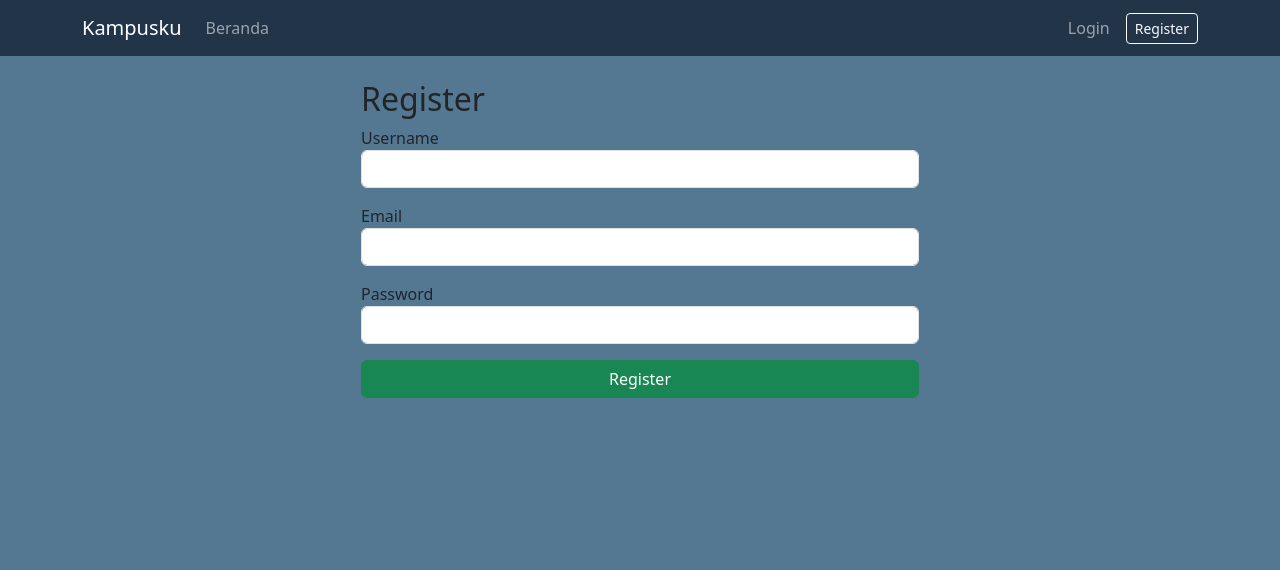
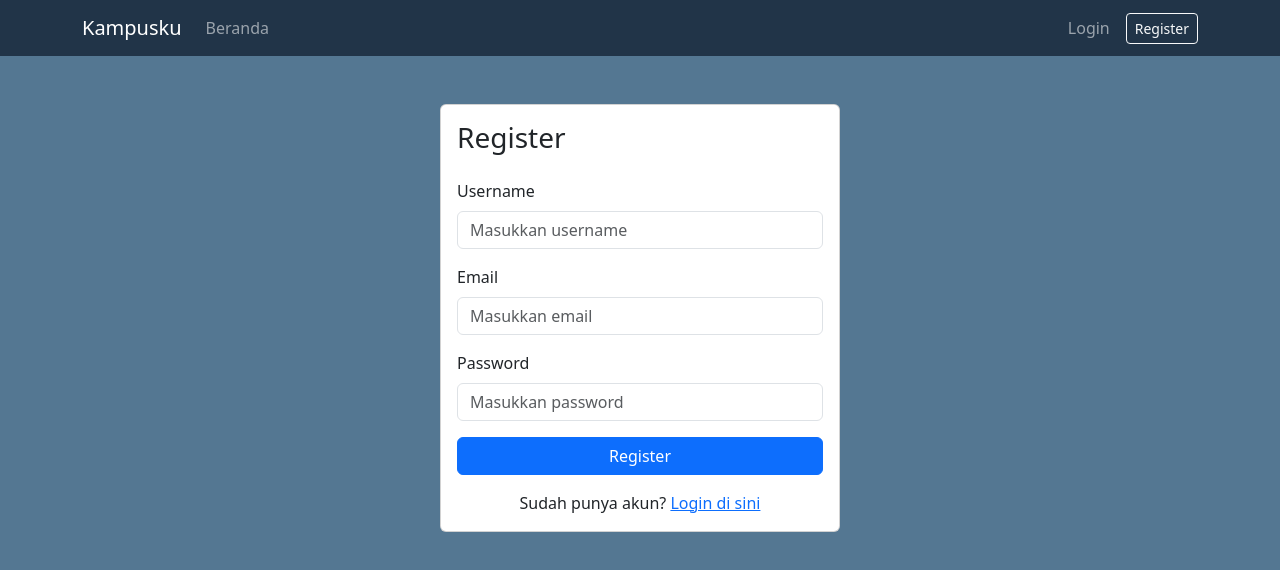
Before and after one commit to dwiarthurrevangga/kampusku, a React (Create React App) app: page /register in a window 1280 px wide. Shown: the top 570 px of the page. Built offline with nearby package versions, Linux system fonts and the light colour scheme.

Commit message:
Refactor Home and Register components: replace MockFeedPages with FeedPages; enhance Register form with validation and improved UI

```diff
--- a/src/pages/Home.js
+++ b/src/pages/Home.js
@@ -2,7 +2,7 @@ import React from 'react';
 import { Navigate } from 'react-router-dom';
 import { useAuth } from '../context/AuthContext';
 import { Container } from 'react-bootstrap';
-import MockFeedPages from '../components/MockFeedPages';
+import FeedPages from '../components/FeedPage';
 
 function Home() {
   const { user } = useAuth();
@@ -15,7 +15,7 @@ function Home() {
     <Container className="my-4">
       <h2>Beranda Kampusku</h2>
       <p>Selamat datang, {user.username}! Ini halaman utama forum.</p>
-      <MockFeedPages />
+      <FeedPages />
     </Container>
   );
 }
--- a/src/pages/Register.js
+++ b/src/pages/Register.js
@@ -1,26 +1,84 @@
-import React from 'react';
+// src/pages/Register.jsx
+import React, { useState } from 'react';
+import { useNavigate, Link } from 'react-router-dom';
+import { Card, Form, Button, Alert } from 'react-bootstrap';
+import { useAuth } from '../context/AuthContext';
 
-function Register() {
+export default function Register() {
+  const { register } = useAuth();
+  const navigate      = useNavigate();
+
+  const [username, setUsername] = useState('');
+  const [email, setEmail]       = useState('');
+  const [password, setPassword] = useState('');
+  const [error, setError]       = useState('');
+
+  const handleSubmit = async e => {
+    e.preventDefault();
+    setError('');
+
+    if (!username.trim() || !email.trim() || !password) {
+      setError('Semua field wajib diisi');
+      return;
+    }
+
+    try {
+      await register(username.trim(), email.trim(), password);
+      // setelah register sukses, redirect ke halaman login
+      navigate('/login');
+    } catch (err) {
+      const msg =
+        err.response?.data?.error ||
+        err.response?.statusText ||
+        'Registrasi gagal';
+      setError(msg);
+    }
+  };
+
   return (
-    <div className="col-md-6 offset-md-3">
-      <h2>Register</h2>
-      <form>
-        <div className="mb-3">
-          <label>Username</label>
-          <input type="text" className="form-control" />
+    <Card className="mx-auto mt-5" style={{ maxWidth: 400 }}>
+      <Card.Body>
+        <h3 className="mb-4">Register</h3>
+        {error && <Alert variant="danger">{error}</Alert>}
+        <Form onSubmit={handleSubmit}>
+          <Form.Group controlId="registerUsername" className="mb-3">
+            <Form.Label>Username</Form.Label>
+            <Form.Control
+              type="text"
+              placeholder="Masukkan username"
+              value={username}
+              onChange={e => setUsername(e.target.value)}
+            />
+          </Form.Group>
+
+          <Form.Group controlId="registerEmail" className="mb-3">
+            <Form.Label>Email</Form.Label>
+            <Form.Control
+              type="email"
+              placeholder="Masukkan email"
+              value={email}
+              onChange={e => setEmail(e.target.value)}
+            />
+          </Form.Group>
+
+          <Form.Group controlId="registerPassword" className="mb-3">
+            <Form.Label>Password</Form.Label>
+            <Form.Control
+              type="password"
+              placeholder="Masukkan password"
+              value={password}
+              onChange={e => setPassword(e.target.value)}
+            />
+          </Form.Group>
+
+          <Button type="submit" className="w-100">
+            Register
+          </Button>
+        </Form>
+        <div className="text-center mt-3">
+          Sudah punya akun? <Link to="/login">Login di sini</Link>
         </div>
-        <div className="mb-3">
-          <label>Email</label>
-          <input type="email" className="form-control" />
-        </div>
-        <div className="mb-3">
-          <label>Password</label>
-          <input type="password" className="form-control" />
-        </div>
-        <button className="btn btn-success w-100">Register</button>
-      </form>
-    </div>
+      </Card.Body>
+    </Card>
   );
 }
-
-export default Register;
```
